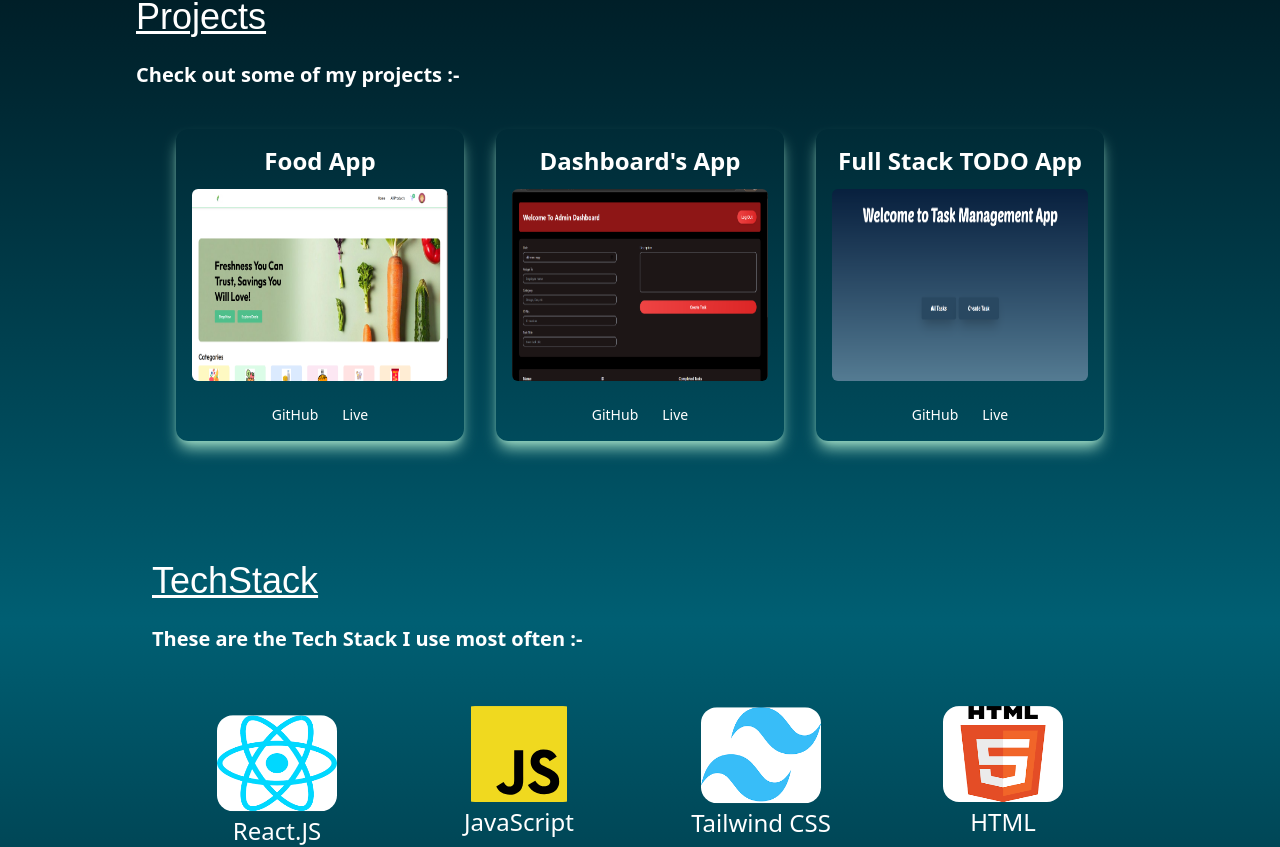
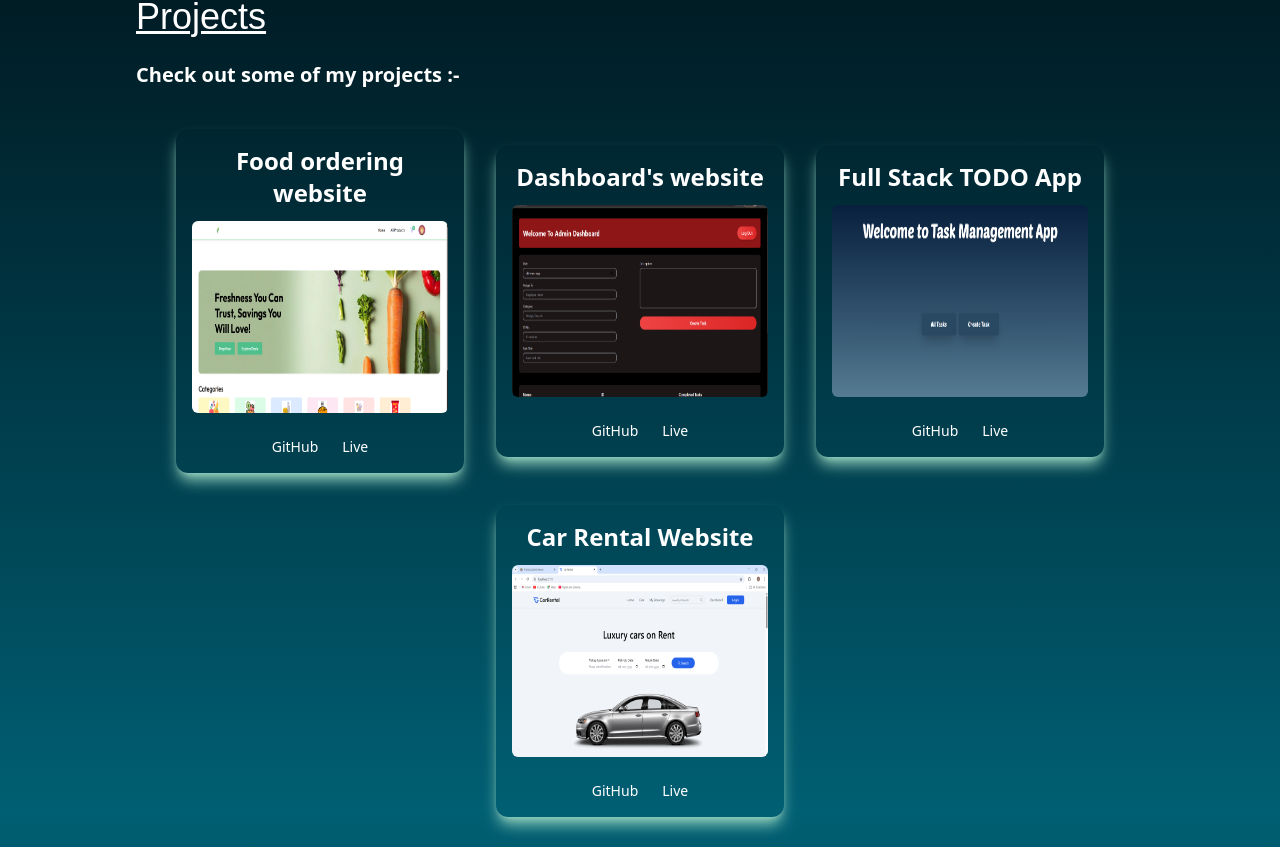
Before and after one commit to Uddeshya-Rawat/Profile, a React (Vite) app: page / in a window 1280 px wide. Shown: the part 1943-2790 px from the top of the page. Built offline with nearby package versions, Linux system fonts and the light colour scheme; a web font is replaced by a local one.

Commit message:
Added Car rental website project

```diff
--- a/src/projectdata.js
+++ b/src/projectdata.js
@@ -1,25 +1,36 @@
 import task from "./assets/task.png"
 import food from "./assets/food.png"
 import todo from "./assets/Welcomescreen.png"
+import rental from "./assets/rental.png"
 
 
 
 
-const data =[
-     {    title:"Food App",
-        github:'https://github.com/Uddeshya-Rawat/FoodApp',
-        live:'https://peppy-palmier-14ced3.netlify.app/',
-        img:`${food}`
+const data = [
+    {
+        title: "Food ordering website",
+        github: 'https://github.com/Uddeshya-Rawat/FoodApp',
+        live: 'https://peppy-palmier-14ced3.netlify.app/',
+        img: `${food}`
     },
-    {    title:"Dashboard's App",
-        github:"https://github.com/Uddeshya-Rawat/task-management-app.git",
-        live:"https://singular-kelpie-bdd291.netlify.app/",
-        img:`${task}`
+    {
+        title: "Dashboard's website",
+        github: "https://github.com/Uddeshya-Rawat/task-management-app.git",
+        live: "https://singular-kelpie-bdd291.netlify.app/",
+        img: `${task}`
     },
-     {    title:"Full Stack TODO App",
-        github:"https://github.com/Uddeshya-Rawat/FullStack-Task-APP.git",
-        live:"https://thriving-biscotti-c802ee.netlify.app/",
-        img:`${todo}`
+    {
+        title: "Full Stack TODO App",
+        github: "https://github.com/Uddeshya-Rawat/FullStack-Task-APP.git",
+        live: "https://thriving-biscotti-c802ee.netlify.app/",
+        img: `${todo}`
+    },
+    {
+        title: "Car Rental Website",
+        github: "https://github.com/Uddeshya-Rawat/Car-rental/tree/master/Client",
+        live: "dreamy-pastelito-c08a2d.netlify.app",
+        img: `${rental}`
+
     }
 
 
```
Also changed, not shown: src/assets/rental.png (added).
